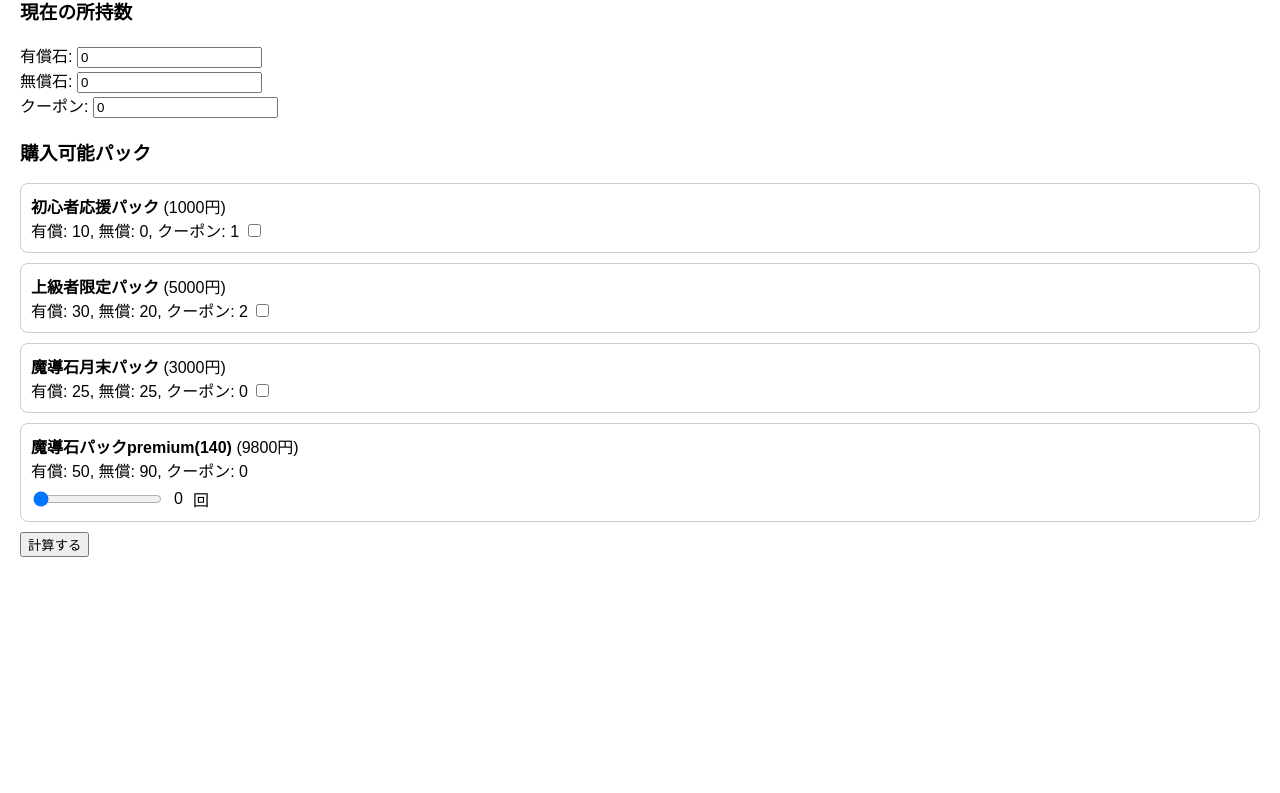
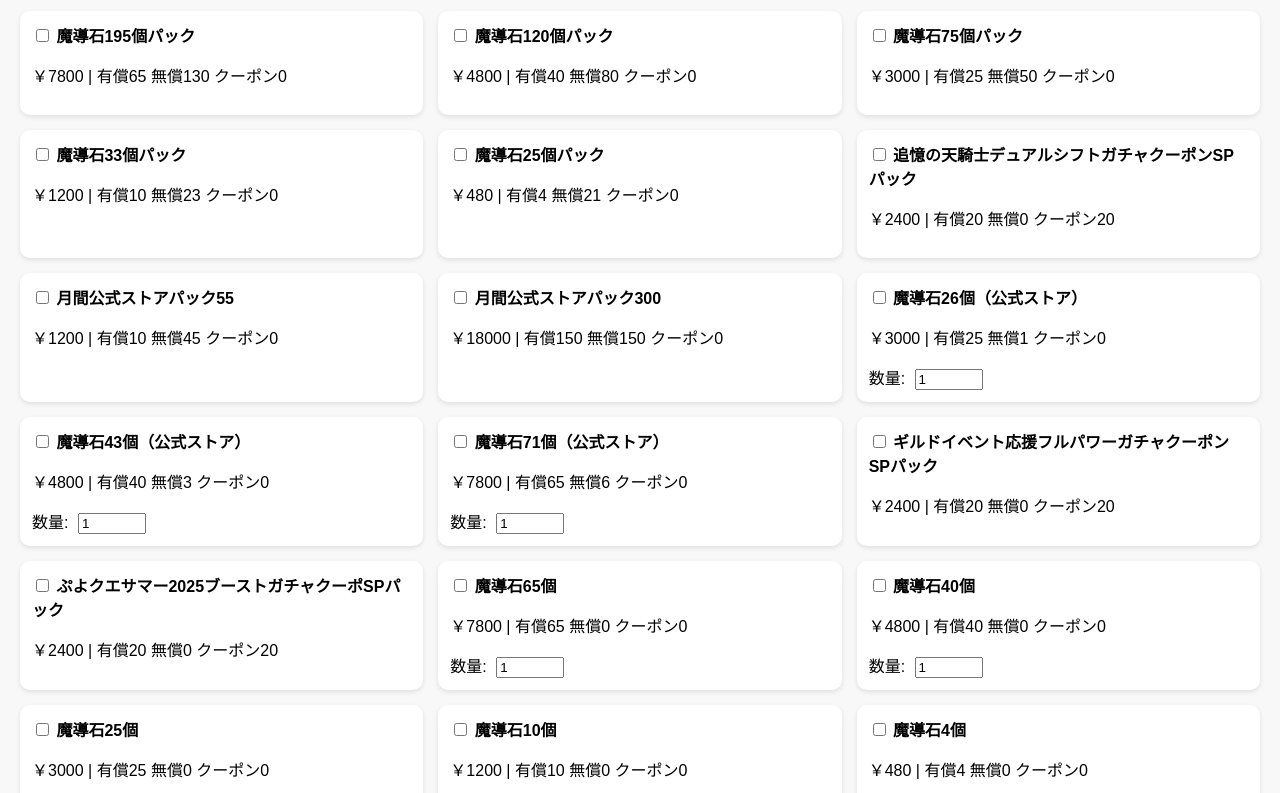
Before and after one commit to k-sandao/kakkkkkkiiiiiinnn, a plain HTML site: page index.html in a window 1280 px wide. Shown: the part 78-871 px from the top of the page. Before the commit the page ends 800 px from the top, so only its background shows below. Drawn offline with Linux system fonts and the light colour scheme.

Commit message:
Update index.html

```diff
--- a/index.html
+++ b/index.html
@@ -2,143 +2,146 @@
 <html lang="ja">
 <head>
   <meta charset="UTF-8">
-  <title>石計算ツール</title>
+  <title>パック購入シミュレーター</title>
   <style>
     body {
-      font-family: Arial, sans-serif;
+      font-family: sans-serif;
       margin: 20px;
+      background: #f8f8f8;
     }
-    h2, h3 {
+    h1 {
+      text-align: center;
+    }
+    #packs {
+      display: grid;
+      grid-template-columns: repeat(auto-fill, minmax(320px, 1fr));
+      gap: 15px;
       margin-top: 20px;
     }
-    .pack {
-      margin: 10px 0;
-      padding: 10px;
-      border: 1px solid #ccc;
-      border-radius: 8px;
+    .pack-card {
+      background: #fff;
+      padding: 12px;
+      border-radius: 10px;
+      box-shadow: 0 2px 5px rgba(0,0,0,0.1);
     }
-    .slider-container {
-      display: flex;
-      align-items: center;
-      gap: 10px;
-      margin-top: 5px;
+    .pack-card input[type="number"] {
+      width: 60px;
+      margin-left: 5px;
+    }
+    .pack-card input[type="range"] {
+      width: 100%; /* 横幅いっぱい */
+      margin: 8px 0;
+    }
+    .total {
+      margin-top: 25px;
+      padding: 15px;
+      background: #fff;
+      border-radius: 10px;
+      box-shadow: 0 2px 5px rgba(0,0,0,0.1);
+      font-size: 1.2em;
     }
   </style>
 </head>
 <body>
-  <h2>石計算ツール</h2>
+  <h1>パック購入シミュレーター</h1>
+  <div id="packs"></div>
 
-  <div id="current-stones">
-    <h3>現在の所持数</h3>
-    <label>有償石: <input type="number" id="currentPaid" value="0"></label><br>
-    <label>無償石: <input type="number" id="currentFree" value="0"></label><br>
-    <label>クーポン: <input type="number" id="currentCoupon" value="0"></label><br>
+  <div class="total">
+    <p>合計金額: <span id="totalPrice">0</span> 円</p>
+    <p>有償石: <span id="totalPaid">0</span></p>
+    <p>無償石: <span id="totalFree">0</span></p>
+    <p>クーポン: <span id="totalCoupon">0</span></p>
   </div>
 
-  <h3>購入可能パック</h3>
-  <div id="packs"></div>
+  <script>
+    const defaultPacks = [
+      { name: "魔導石195個パック", price: 7800, paid: 65, free: 130, multiple: false },
+      { name: "魔導石120個パック", price: 4800, paid: 40, free: 80, multiple: false },
+      { name: "魔導石75個パック", price: 3000, paid: 25, free: 50, multiple: false },
+      { name: "魔導石33個パック", price: 1200, paid: 10, free: 23, multiple: false },
+      { name: "魔導石25個パック", price: 480, paid: 4, free: 21, multiple: false },
+      { name: "追憶の天騎士デュアルシフトガチャクーポンSPパック", price: 2400, paid: 20, free: 0, coupon: 20, multiple: false },
+      { name: "月間公式ストアパック55", price: 1200, paid: 10, free: 45, multiple: false },
+      { name: "月間公式ストアパック300", price: 18000, paid: 150, free: 150, multiple: false },
+      { name: "魔導石26個（公式ストア）", price: 3000, paid: 25, free: 1, multiple: true },
+      { name: "魔導石43個（公式ストア）", price: 4800, paid: 40, free: 3, multiple: true },
+      { name: "魔導石71個（公式ストア）", price: 7800, paid: 65, free: 6, multiple: true },
+      { name: "ギルドイベント応援フルパワーガチャクーポンSPパック", price: 2400, paid: 20, free: 0, coupon: 20, multiple: false },
+      { name: "ぷよクエサマー2025ブーストガチャクーポSPパック", price: 2400, paid: 20, free: 0, coupon: 20, multiple: false },
+      { name: "魔導石65個", price: 7800, paid: 65, free: 0, multiple: true },
+      { name: "魔導石40個", price: 4800, paid: 40, free: 0, multiple: true },
+      { name: "魔導石25個", price: 3000, paid: 25, free: 0, multiple: true },
+      { name: "魔導石10個", price: 1200, paid: 10, free: 0, multiple: true },
+      { name: "魔導石4個", price: 480, paid: 4, free: 0, multiple: true },
+      { name: "スタート応援パック", price: 1200, paid: 10, free: 0, multiple: false },
+      { name: "育成応援パック", price: 480, paid: 4, free: 0, multiple: false },
 
-  <button onclick="calculate()">計算する</button>
-
-  <div id="result"></div>
-
-  <script>
-    // 既存＋新しいパック
-    const packs = [
-      {
-        name: "初心者応援パック",
-        price: 1000,
-        paid: 10,
-        free: 0,
-        coupon: 1,
-        multiple: false
-      },
-      {
-        name: "上級者限定パック",
-        price: 5000,
-        paid: 30,
-        free: 20,
-        coupon: 2,
-        multiple: false
-      },
-      {
-        name: "魔導石月末パック",
-        price: 3000,
-        paid: 25,
-        free: 25,
-        coupon: 0,
-        multiple: false // 1回のみ → チェックボックス
-      },
-      {
-        name: "魔導石パックpremium(140)",
-        price: 9800,
-        paid: 50,
-        free: 90,
-        coupon: 0,
-        multiple: true,
-        limit: 3 // 複数回可能 → スライダー
-      }
+      // ★追加パック
+      { name: "魔導石月末パック", price: 3000, paid: 25, free: 25, coupon: 0, multiple: false },
+      { name: "魔導石パックpremium(140)", price: 9800, paid: 50, free: 90, coupon: 0, multiple: true, limit: 3 }
     ];
 
-    // パック選択UIを生成
-    packs.forEach((pack, i) => {
-      let inputField = "";
+    let packs = [...defaultPacks];
 
-      if (pack.multiple) {
-        if (pack.limit) {
-          inputField = `
-            <div class="slider-container">
-              <input type="range" id="qty${i}" min="0" max="${pack.limit}" value="0"
-                oninput="document.getElementById('qtyVal${i}').innerText=this.value">
-              <span id="qtyVal${i}">0</span> 回
-            </div>
-          `;
-        } else {
-          inputField = `<input type="number" id="qty${i}" min="0" value="0">`;
+    function renderPacks() {
+      const container = document.getElementById('packs');
+      container.innerHTML = '';
+      packs.forEach((pack,index) => {
+        let html = `<div class="pack-card">
+          <input type="checkbox" id="pack${index}" onchange="updateTotal()">
+          <label for="pack${index}"><strong>${pack.name}</strong></label>
+          <p>￥${pack.price} | 有償${pack.paid} 無償${pack.free} クーポン${pack.coupon||0}</p>`;
+
+        // 複数回購入可
+        if(pack.multiple) {
+          if(pack.limit){
+            // 上限あり → スライダー式
+            html += `
+              <div>
+                <label for="qty${index}">回数:</label>
+                <input type="range" id="qty${index}" value="0" min="0" max="${pack.limit}"
+                  oninput="document.getElementById('val${index}').textContent=this.value; updateTotal()" />
+                <span id="val${index}">0</span> / ${pack.limit}
+              </div>`;
+          } else {
+            // 上限なし → 数値入力
+            html += `数量: <input type="number" id="qty${index}" value="1" min="1" onchange="updateTotal()">`;
+          }
         }
-      } else {
-        inputField = `<input type="checkbox" id="check${i}">`;
-      }
 
-      document.getElementById("packs").innerHTML += `
-        <div class="pack">
-          <strong>${pack.name}</strong> (${pack.price}円)<br>
-          有償: ${pack.paid}, 無償: ${pack.free}, クーポン: ${pack.coupon}
-          ${inputField}
-        </div>
-      `;
-    });
+        html += '</div>';
+        container.innerHTML += html;
+      });
+    }
 
-    // 計算処理
-    function calculate() {
-      let totalPrice = 0;
-      let totalPaid = parseInt(document.getElementById("currentPaid").value) || 0;
-      let totalFree = parseInt(document.getElementById("currentFree").value) || 0;
-      let totalCoupon = parseInt(document.getElementById("currentCoupon").value) || 0;
+    function updateTotal() {
+      let totalPrice = 0, totalPaid = 0, totalFree = 0, totalCoupon = 0;
+      packs.forEach((pack,index) => {
+        const checked = document.getElementById(`pack${index}`).checked;
+        if(!checked) return;
 
-      packs.forEach((pack, i) => {
-        let qty = 0;
-
-        if (pack.multiple) {
-          qty = parseInt(document.getElementById(`qty${i}`).value) || 0;
-        } else {
-          qty = document.getElementById(`check${i}`)?.checked ? 1 : 0;
+        let qty = 1;
+        if(pack.multiple) {
+          if(pack.limit){
+            qty = parseInt(document.getElementById(`qty${index}`).value) || 0;
+          } else {
+            qty = parseInt(document.getElementById(`qty${index}`).value) || 1;
+          }
         }
 
         totalPrice += pack.price * qty;
         totalPaid += pack.paid * qty;
         totalFree += pack.free * qty;
-        totalCoupon += (pack.coupon || 0) * qty;
+        totalCoupon += (pack.coupon||0) * qty;
       });
 
-      document.getElementById("result").innerHTML = `
-        <h3>結果</h3>
-        <p>合計金額: ${totalPrice} 円</p>
-        <p>有償石: ${totalPaid}</p>
-        <p>無償石: ${totalFree}</p>
-        <p>クーポン: ${totalCoupon}</p>
-      `;
+      document.getElementById('totalPrice').textContent = totalPrice.toLocaleString();
+      document.getElementById('totalPaid').textContent = totalPaid;
+      document.getElementById('totalFree').textContent = totalFree;
+      document.getElementById('totalCoupon').textContent = totalCoupon;
     }
+
+    renderPacks();
   </script>
 </body>
 </html>
```
